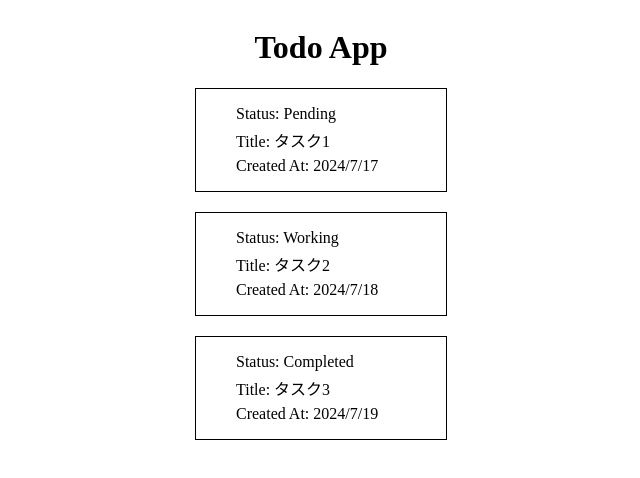
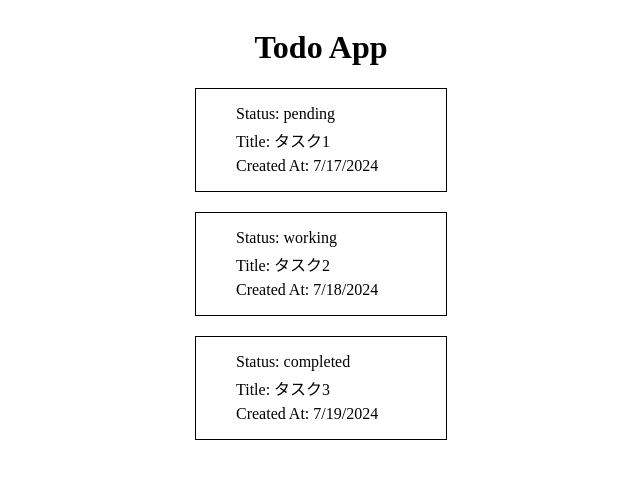
Before and after one commit to karlley/nuxt3-todo-app, a Nuxt app: page / in a window 1280 px wide. Shown: the top 478 px of the page, without its empty margins (319-959 px from the left). Built offline with nearby package versions, Linux system fonts and the light colour scheme.

Commit message:
モックを使用してタスクを表示

```diff
--- a/app.vue
+++ b/app.vue
@@ -1,31 +1,37 @@
 <template>
   <div class="body">
     <h1>Todo App</h1>
-    <div class="card">
+    <div v-for="task in tasks" :id="task.id" class="card">
       <ul>
-        <li>Status: Pending</li>
-        <li>Title: タスク1</li>
-        <li>Created At: 2024/7/17</li>
-      </ul>
-    </div>
-    <div class="card">
-      <ul>
-        <li>Status: Working</li>
-        <li>Title: タスク2</li>
-        <li>Created At: 2024/7/18</li>
-      </ul>
-    </div>
-    <div class="card">
-      <ul>
-        <li>Status: Completed</li>
-        <li>Title: タスク3</li>
-        <li>Created At: 2024/7/19</li>
+        <li>Status: {{ task.status }}</li>
+        <li>Title: {{ task.title }}</li>
+        <li>Created At: {{ task.created_at.toLocaleDateString() }}</li>
       </ul>
     </div>
   </div>
 </template>
 
 <script setup lang="ts">
+const tasks = [
+  {
+    id: 1,
+    status: 'pending',
+    title: 'タスク1',
+    created_at: new Date('2024-7-17')
+  },
+  {
+    id: 2,
+    status: 'working',
+    title: 'タスク2',
+    created_at: new Date('2024-7-18')
+  },
+  {
+    id: 1,
+    status: 'completed',
+    title: 'タスク3',
+    created_at: new Date('2024-7-19')
+  }
+]
 </script>
 
 <style>
```
